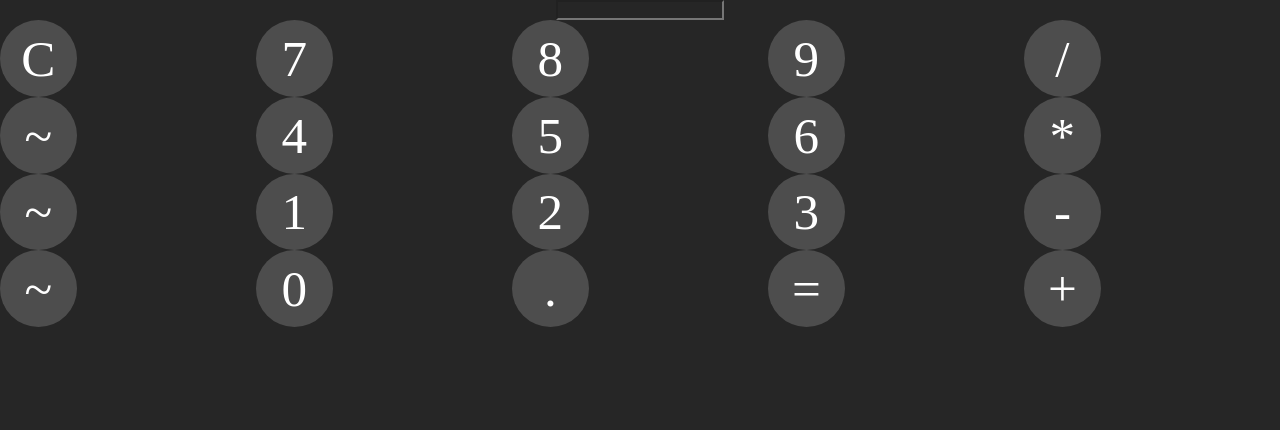
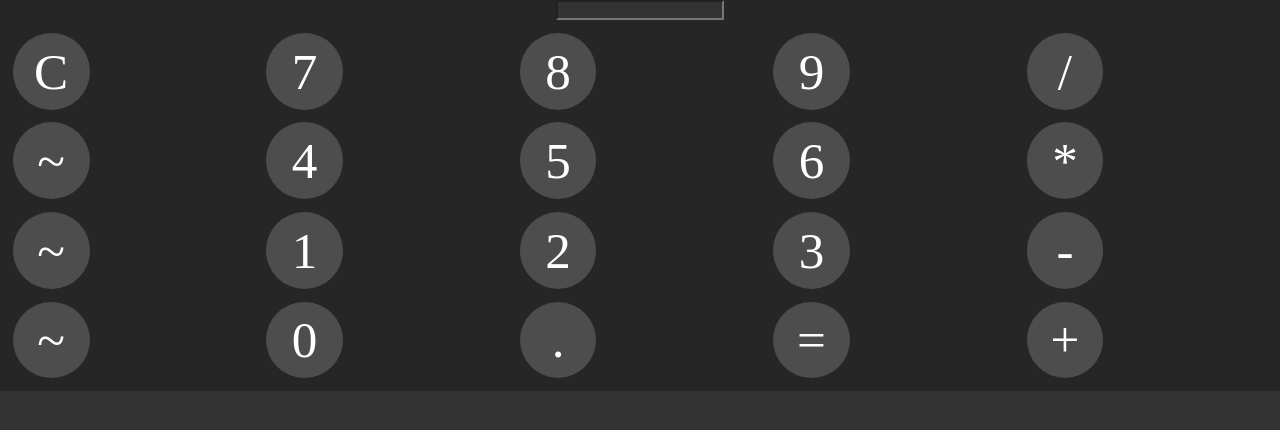
Before and after one commit to randy918/shadow-rom-calc-100424, a plain HTML site: page index.html in a window 1280 px wide. Drawn offline with Linux system fonts and the light colour scheme; a web font is replaced by a local one.

Commit message:
nice array progress 10-05-24-1136

```diff
--- a/css/index.scss
+++ b/css/index.scss
@@ -22,11 +22,13 @@
   --gray2: #333333;
   --gray1: #262626;
 
+--border-radius: clamp(10px, 1.5vw, 200px);
+--border: transparent;
+
   --h1-font: 4.5rem;
   --h2-font: 2.9rem;
   --p-font: 1rem;
 
-  --border: transparent;
 }
 
 
@@ -38,22 +40,19 @@
   margin: 0;
 
   font-family: "Light";
+  text-align: center;
 
-  background: var(--gray1);;
+  background: var(--gray2);;
   color: var(--text-color);
-
-  text-align: center;
 }
 
 //>  ████████████████████████████████████  CALCULATOR
 
 #calculator__container {
 
-  // display: flex;
-  // justify-content: center;
-  // align-items: center;
-  // height: 100vh;
-  // background-color: #f0f0f0;
+font-family: 'Light';
+background: var(--gray1);;
+
 
 }
 
@@ -63,10 +62,11 @@
 
 display: grid;
 grid-template-columns: repeat(5, 1fr);
-
+gap: clamp(5px, 1vw, 16px);
+padding: clamp(5px, 1vw, 16px);
+background-color: var(--gray1);
+border-radius: var(--border-radius);
 }
-
-
 
 //>  ████████████████████████████████████  BUTTON
 
```
Also changed, not shown: css/index.css, 1 other file.
